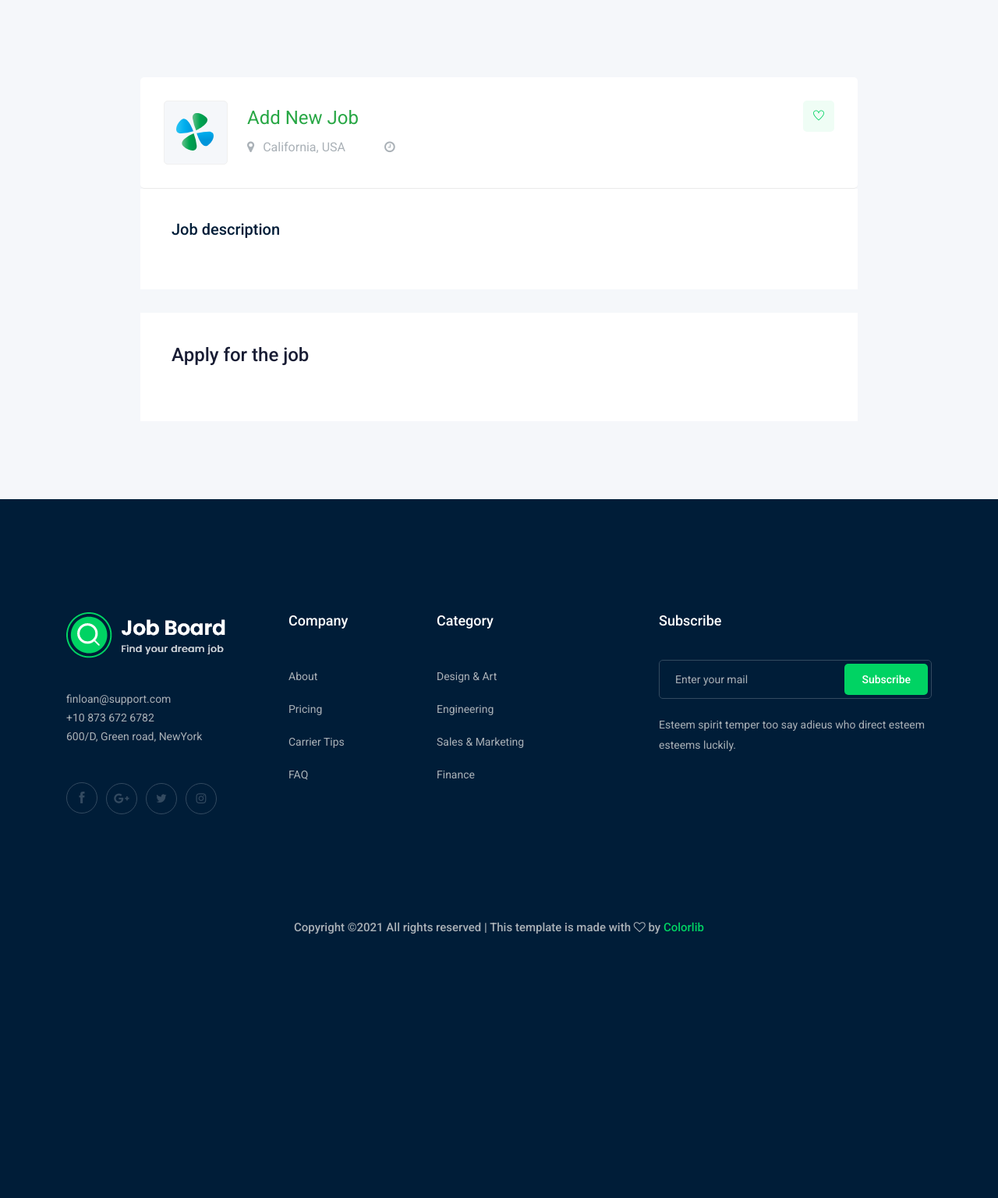
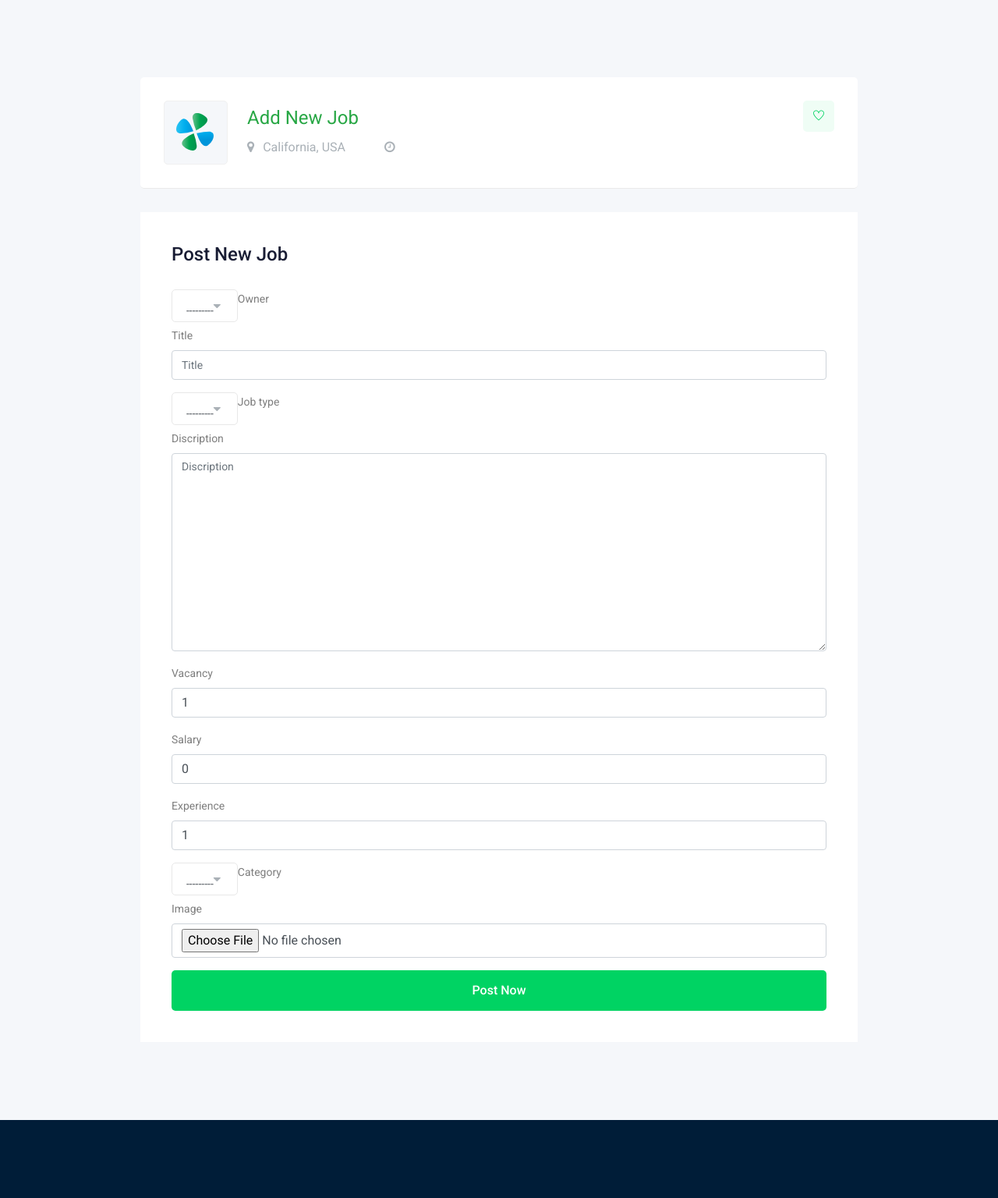
Before and after one commit to zakiladj/django-job-board, a Django app: page /jobs/add/ in a window 1280 px wide. Shown: the part 286-1822 px from the top of the page at 78% size. Before the commit the page ends 1484 px from the top, so only its background shows below. Run offline with Django 3.2, Linux system fonts and the light colour scheme; data comes from the database, SQL or seed files in the repository; both versions use the stored data as it was after the commit; some libraries are stand-ins or nearby versions.

Commit message:
add user field into job model

```diff
--- a/job/form.py
+++ b/job/form.py
@@ -11,3 +11,4 @@ class JobForm(forms.ModelForm):
     class Meta:
         model = Job
         fields = '__all__'
+        exclude = ('slug',)
--- a/job/models.py
+++ b/job/models.py
@@ -1,8 +1,11 @@
+import django
 from django.db import models
 from django.db.models.base import Model
 from django.db.models.deletion import CASCADE
 from django.db.models.fields import CharField, TextField
 from django.utils.text import slugify
+from django.contrib.auth.models import User
+
 
 
 JOB_TYPE = (
@@ -12,10 +15,11 @@ JOB_TYPE = (
 
 def image_upload(instance,filename):
     imagename , extension = filename.split(".")
-    return "jobs/%s.%s"%(instance.id,extension)
+    return "jobs/%s.%s"%(instance.pk,extension)
 
 # Create your models here.
 class Job(models.Model):
+    owner = models.ForeignKey(User,related_name='job_owner',on_delete=models.CASCADE)
     title = models.CharField(max_length=100) #colum
     # location
     job_type = models.CharField(max_length=60,choices=JOB_TYPE)
--- a/job/templates/job/add_job.html
+++ b/job/templates/job/add_job.html
@@ -1,4 +1,5 @@
 {% extends 'base.html' %}
+{% load bootstrap4 %}
 {%block title%}Add New Job {%endblock%}
 
 
@@ -49,16 +50,16 @@
                         </div>
                     </div>
                 </div>
-                <div class="descript_wrap white-bg">
-                    <div class="single_wrap">
-                        <h4>Job description</h4>
-                        <p> {{job.discription}} </p>
-                    </div>
-                </div>
+
                 <div class="apply_job_form white-bg">
-                    <h4>Apply for the job</h4>
+                    <h4>Post New Job</h4>
                     <form method="POST" enctype="multipart/form-data">
+                            {% csrf_token %}
 
+                            {% bootstrap_form form %}
+                            {% buttons %}
+                            <button class="boxed-btn3 w-100" type="submit">Post Now</button>
+                            {% endbuttons %}
                     </form>
                 </div>
             </div>
--- a/job/views.py
+++ b/job/views.py
@@ -1,7 +1,7 @@
 from django.shortcuts import render
 from .models import Apply, Job
 from django.core.paginator import Paginator
-from .form import    ApplyForm
+from .form import    ApplyForm,JobForm
 
 # Create your views here.
 
@@ -34,7 +34,11 @@ def job_details(request,slug):
 
 def add_job(request):
 
+    if request.method =='POST':
+        form = JobForm(request.POST , request.FILES)
+        if form.is_valid():
+            form.save()
+    else:
+        form = JobForm()
 
-
-
-    return render(request,'job/add_job.html',{})
+    return render(request,'job/add_job.html',{'form':form})
```
Also changed, not shown: db.sqlite3, job/migrations/0012_job_owner.py (added), media/jobs/11.jpeg (added), media/jobs/12.jpeg (added), media/jobs/9.jpeg (added), media/jobs/Full_Stack_Developer.jpeg (added), media/jobs/None_SVh82Os.jpeg (added), media/jobs/None_Ws1MxWn.jpeg (added), media/jobs/None_sKQak9A.jpeg (added).
